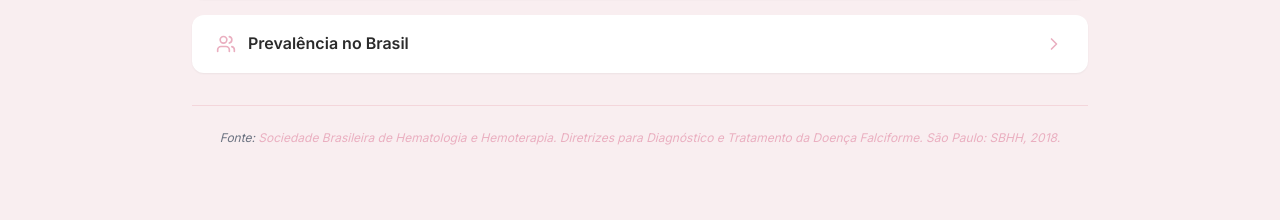
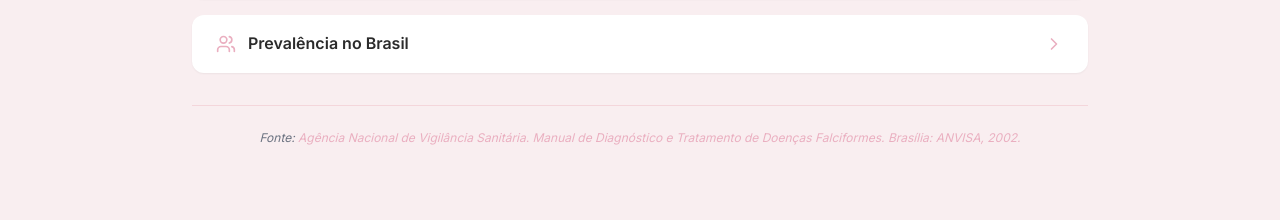
Before and after one commit to iagorlrnc/modeloVI, a React (Vite) app: page / in a window 1280 px wide. Shown: the part 2500-2720 px from the top of the page. Built offline with nearby package versions, Linux system fonts and the light colour scheme.

Commit message:
upgradeFont

```diff
--- a/src/components/SickleCellSection.tsx
+++ b/src/components/SickleCellSection.tsx
@@ -156,7 +156,7 @@ const SickleCellSection: React.FC = () => {
 
           <div className="mt-8 pt-6 border-t border-rosa-marfil-2">
             <p className="text-xs text-gray-500 italic text-center">
-              Fonte: <a href="https://www.sbhh.org.br/diretrizes/doenca-falciforme" target="_blank" rel="noopener noreferrer" className="text-accent hover:underline">Sociedade Brasileira de Hematologia e Hemoterapia. Diretrizes para Diagnóstico e Tratamento da Doença Falciforme. São Paulo: SBHH, 2018.</a>
+              Fonte: <a href="https://bvsms.saude.gov.br/bvs/publicacoes/anvisa/diagnostico.pdf" target="_blank" rel="noopener noreferrer" className="text-accent hover:underline">Agência Nacional de Vigilância Sanitária. Manual de Diagnóstico e Tratamento de Doenças Falciformes. Brasília: ANVISA, 2002.</a>
             </p>
           </div>
         </div>
```
